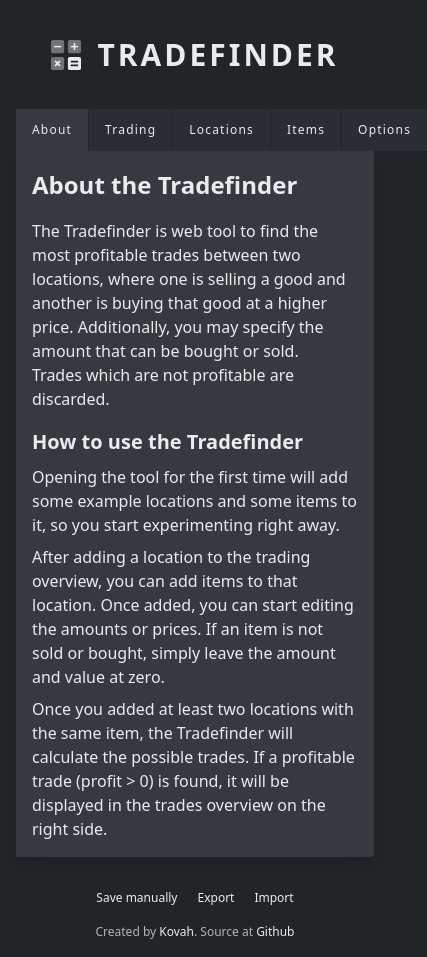
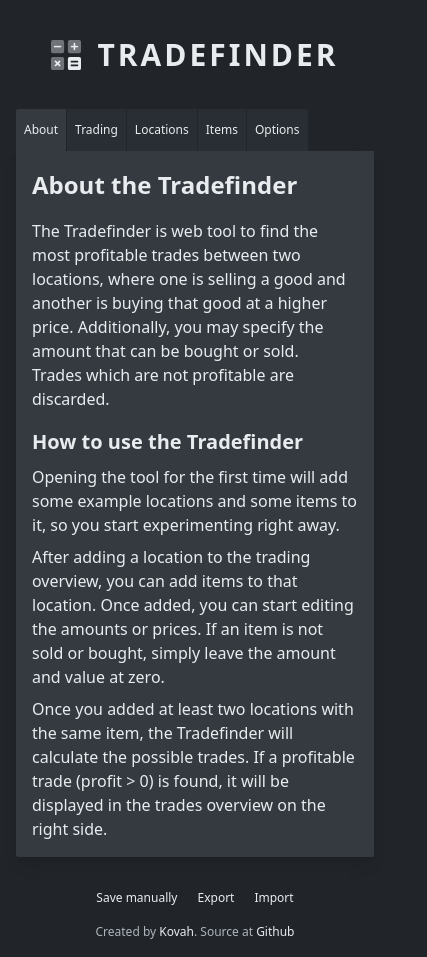
Before and after one commit to Kovah/Tradefinder, a React (Vite) app: page / in a window 390 px wide. Shown: the whole page, 427 px wide, since content can reach past the window. Built offline with nearby package versions, Linux system fonts and the light colour scheme.

Commit message:
Minor tab styling correction for mobile devices

```diff
--- a/src/layout/Main.js
+++ b/src/layout/Main.js
@@ -39,32 +39,32 @@ export function Main () {
 
   return (
     <div className="my-8">
-      <div className="flex tracking-widest text-xs">
+      <div className="flex trading-wider sm:tracking-widest text-xs">
         <div className={
-          'py-3 px-4 rounded-tl-sm cursor-pointer border-r border-gray-900 ' + (activeTab === T_ABOUT ? 'bg-gray-800' : 'bg-gray-850')
+          'py-3 px-2 sm:px-4 rounded-tl-sm cursor-pointer border-r border-gray-900 ' + (activeTab === T_ABOUT ? 'bg-gray-800' : 'bg-gray-850')
         }
           onClick={() => changeTab(T_ABOUT)}>
           About
         </div>
         <div className={
-          'py-3 px-4 cursor-pointer border-r border-gray-900 ' + (activeTab === T_TRADING ? 'bg-gray-800' : 'bg-gray-850')
+          'py-3 px-2 sm:px-4 cursor-pointer border-r border-gray-900 ' + (activeTab === T_TRADING ? 'bg-gray-800' : 'bg-gray-850')
         } onClick={() => changeTab(T_TRADING)}>
           Trading
         </div>
         <div className={
-          'py-3 px-4 cursor-pointer border-r border-gray-900 ' + (activeTab === T_LOCATIONS ? 'bg-gray-800' : 'bg-gray-850')
+          'py-3 px-2 sm:px-4 cursor-pointer border-r border-gray-900 ' + (activeTab === T_LOCATIONS ? 'bg-gray-800' : 'bg-gray-850')
         }
           onClick={() => changeTab(T_LOCATIONS)}>
           Locations
         </div>
         <div className={
-          'py-3 px-4 cursor-pointer border-r border-gray-900 ' + (activeTab === T_ITEMS ? 'bg-gray-800' : 'bg-gray-850')
+          'py-3 px-2 sm:px-4 cursor-pointer border-r border-gray-900 ' + (activeTab === T_ITEMS ? 'bg-gray-800' : 'bg-gray-850')
         }
           onClick={() => changeTab(T_ITEMS)}>
           Items
         </div>
         <div className={
-          'py-3 px-4 rounded-tr-sm cursor-pointer ' + (activeTab === T_OPTIONS ? 'bg-gray-800' : 'bg-gray-850')
+          'py-3 px-2 sm:px-4 rounded-tr-sm cursor-pointer ' + (activeTab === T_OPTIONS ? 'bg-gray-800' : 'bg-gray-850')
         }
           onClick={() => changeTab(T_OPTIONS)}>
           Options
```
